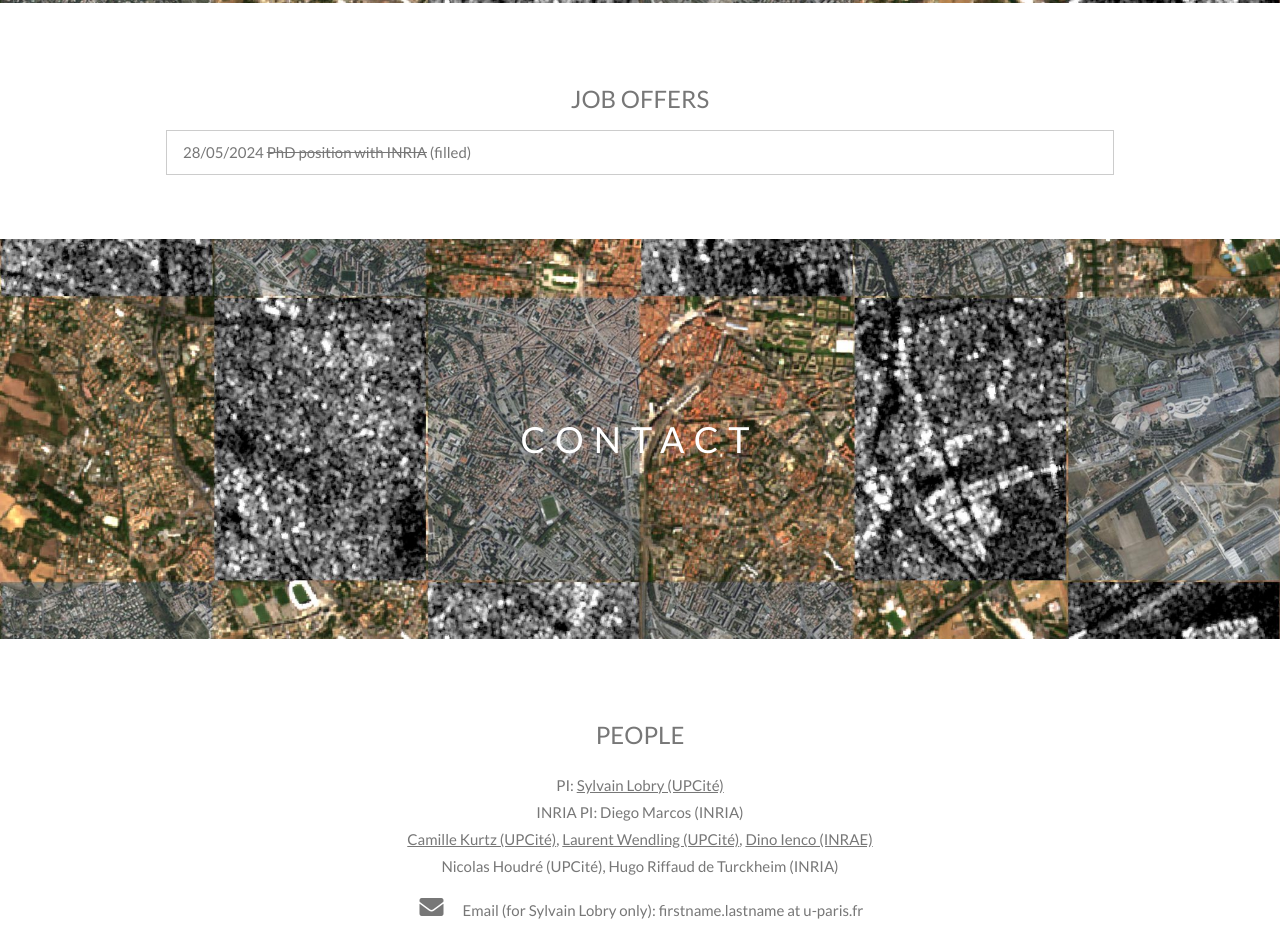
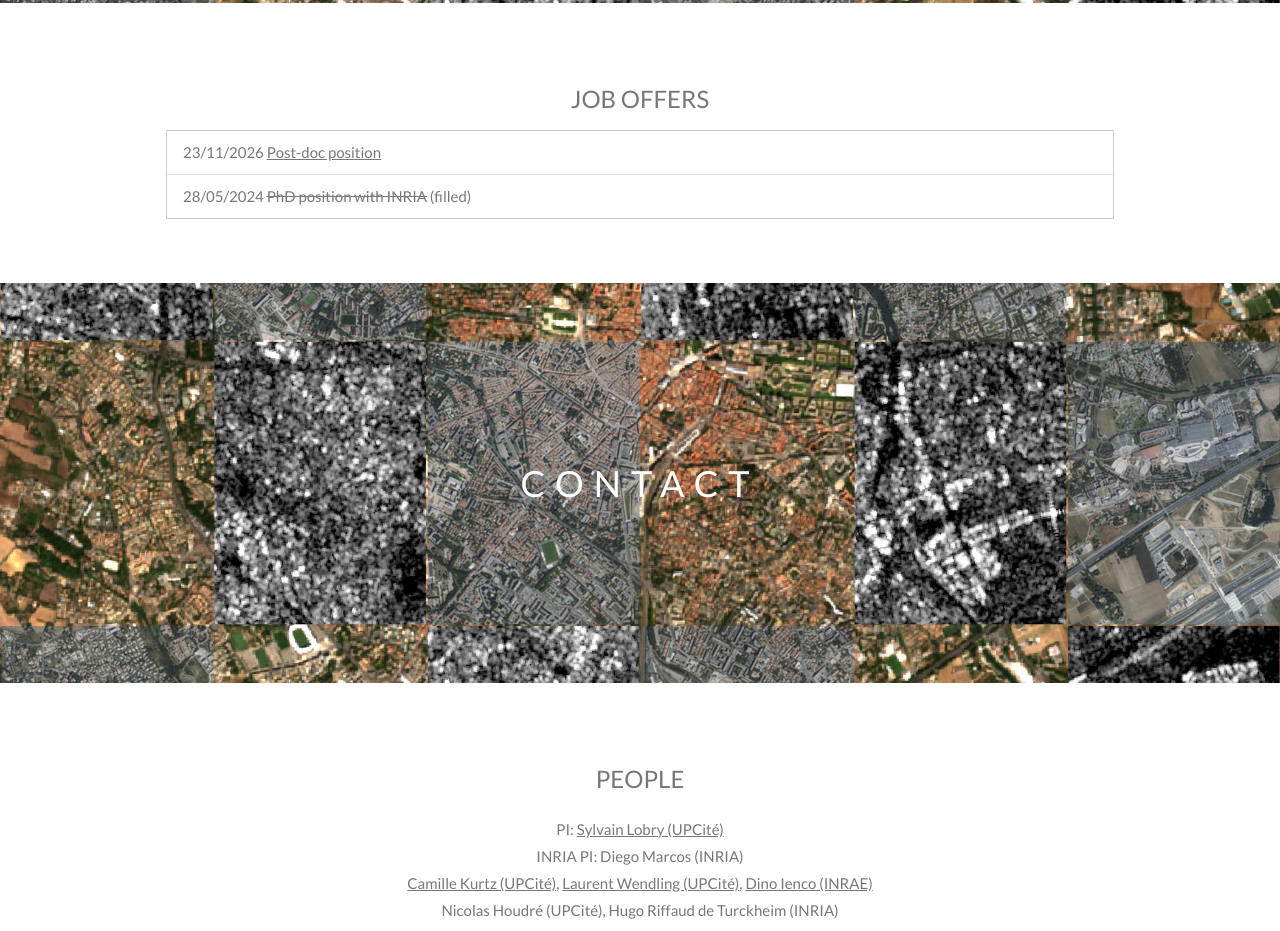
Before and after one commit to syvlo/GEO-ReSeT_website, a plain HTML site: page index.html in a window 1280 px wide. Shown: the part 3375-4306 px from the top of the page. Drawn offline with nearby package versions, Linux system fonts and the light colour scheme.

Commit message:
added a post-doc offer

```diff
--- a/index.html
+++ b/index.html
@@ -177,6 +177,7 @@ body, html {
 <div class="w3-content w3-container w3-padding-64" id="positions">
   <h3 class="w3-center">JOB OFFERS</h3>
   <ul class="w3-ul w3-border" style="width:100%">
+    <li>23/11/2026 <a href="https://www.sylvainlobry.com/assets/pdf/GeoResetPostdoc.pdf">Post-doc position</a></li>
 	  <li>28/05/2024 <s>PhD position with INRIA</s> (filled)</li>
 	</ul>
 </div>
```
